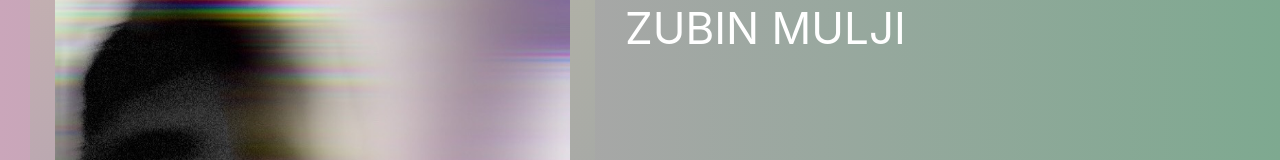
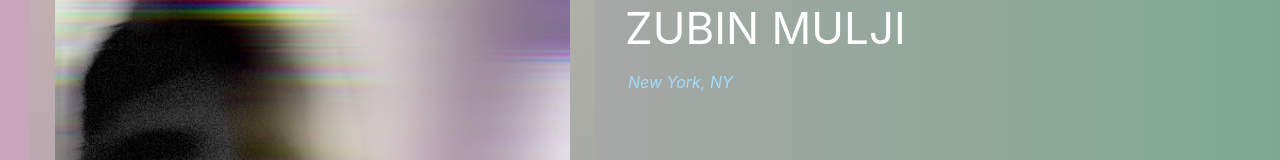
Before and after one commit to 10ssless/React-Portfolio, a React (Create React App) app: page /about in a window 1280 px wide. Shown: the part 160-320 px from the top of the page. Built offline with nearby package versions, Linux system fonts and the light colour scheme; a web font is replaced by a local one.

Commit message:
added from NY to about

```diff
--- a/src/pages/Focus/About.js
+++ b/src/pages/Focus/About.js
@@ -24,6 +24,10 @@
 
                     <div class="side-name app app-name">
                         Zubin Mulji
+                    </div>
+
+                    <div className="made-with">
+                        <p><span className="langs">New York, NY</span></p>
                     </div>
 
                     <div class="side app app-text">
```
